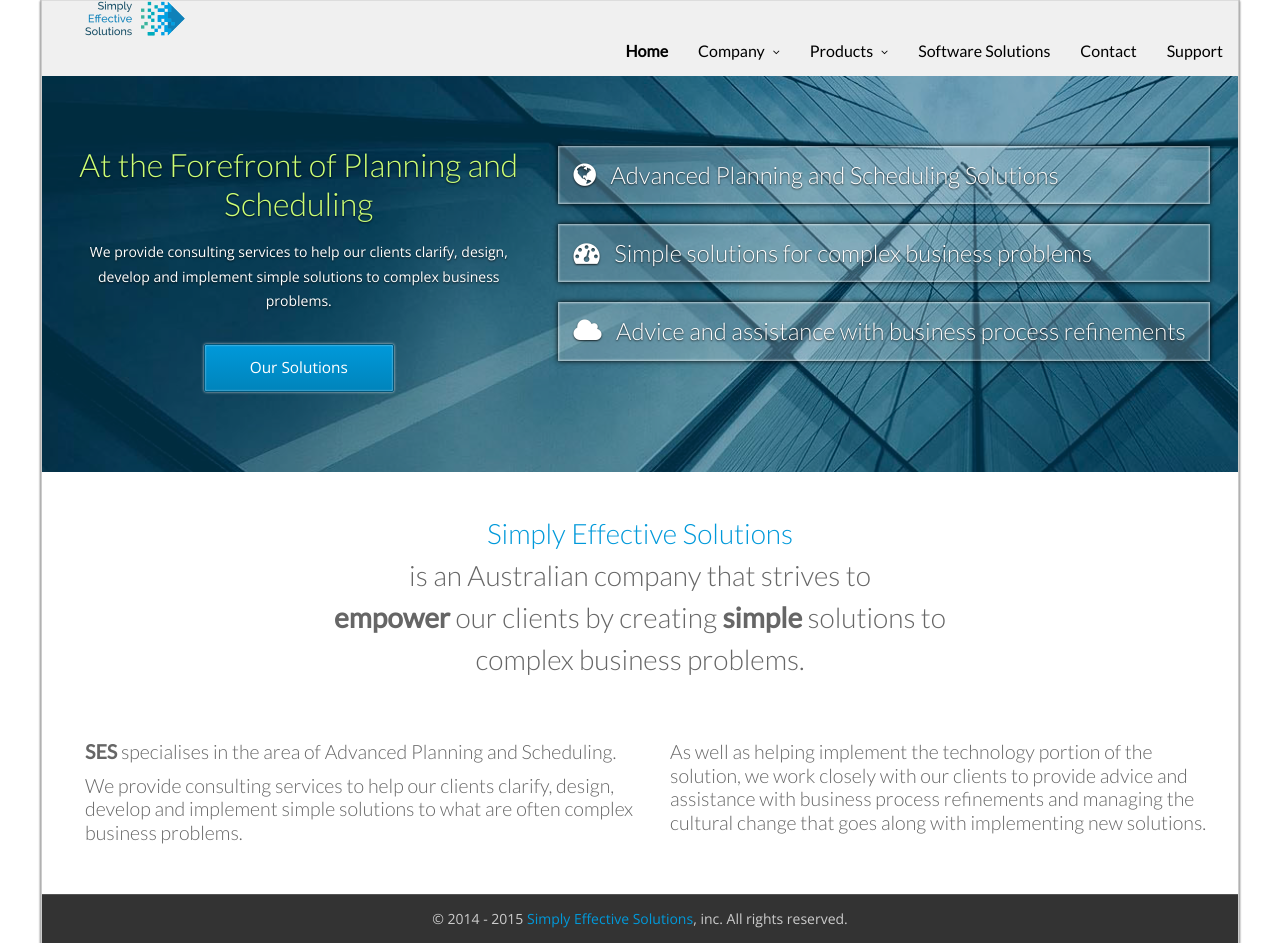
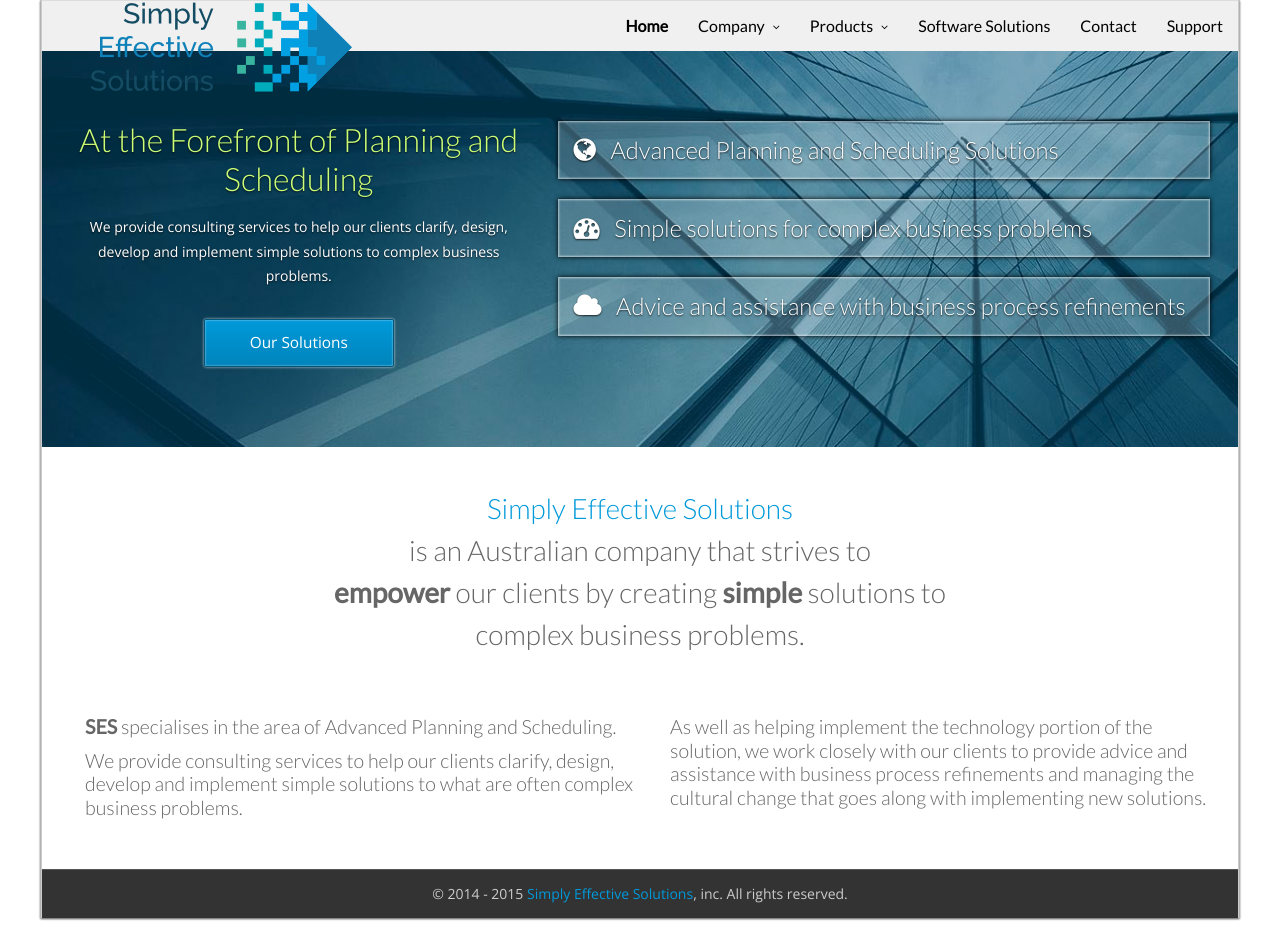
Before and after one commit to Orcomp/SESWebsite, a Jekyll site: the page built from index.html, in a window 1280 px wide. Built offline with Jekyll 4.4.1, drawn with Linux system fonts in a browser that asks for light colours; some web fonts are replaced.

Commit message:
INFRA-78 updates the logo

```diff
--- a/_includes/header.html
+++ b/_includes/header.html
@@ -49,12 +49,12 @@
         .logo{
             float: left;
             margin-left: 40px;
+            height: 46px;
         }
 
         .nav-container{
             float: right;
             margin-bottom: 0px;
-            margin-top: 25px;
         }
 
     </style>
```
Also changed, not shown: img/colors/blue/ses-logo.png.
